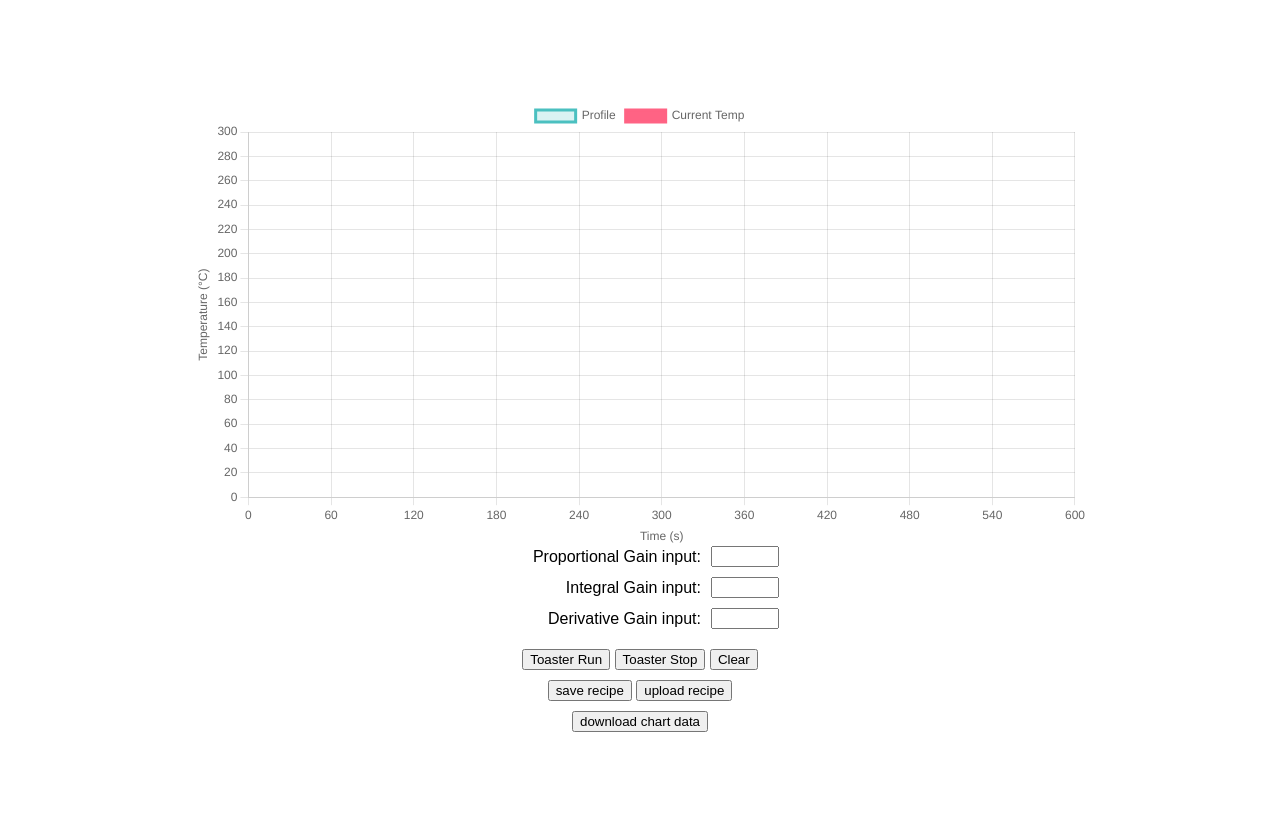
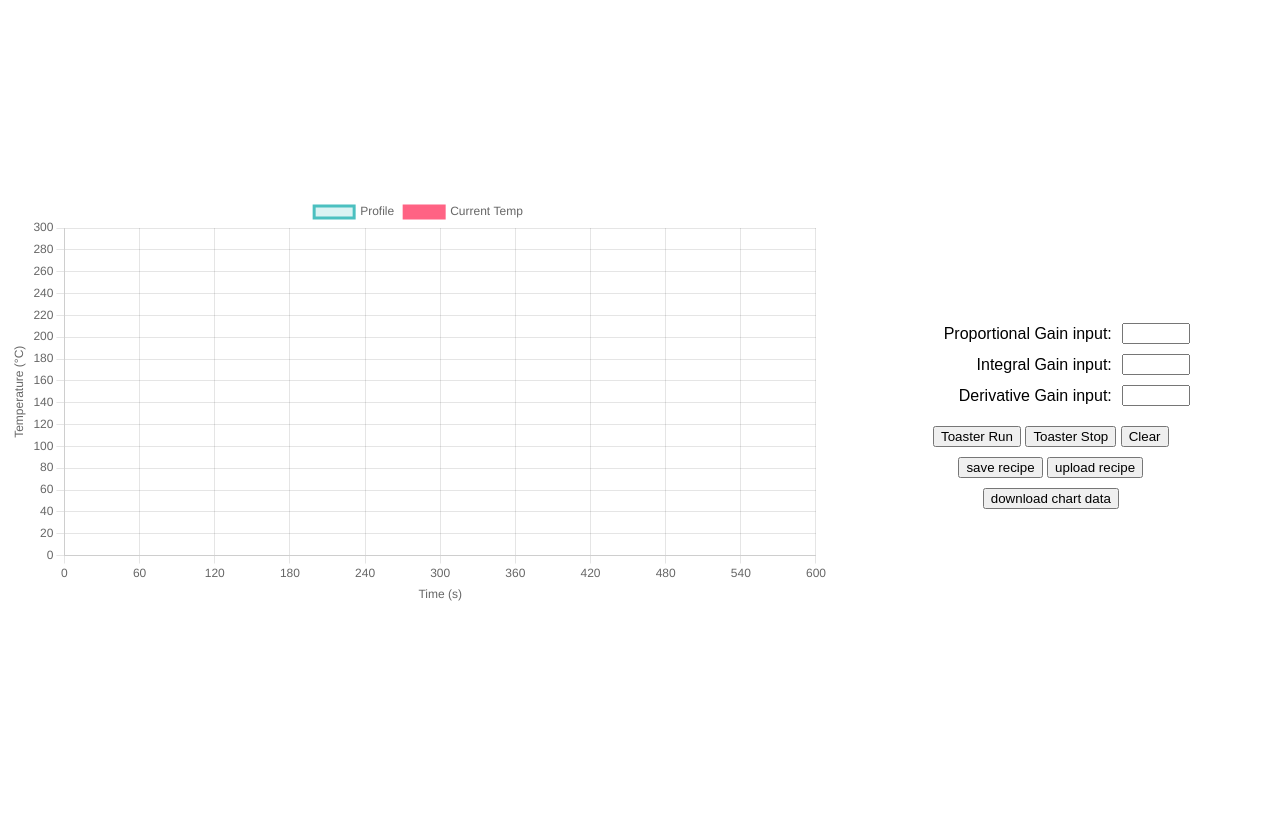
Before and after one commit to knkm3001/smart-toaster, a Flask app: page / in a window 1280 px wide. Before the commit the page ends 732 px from the top, so only its background shows below. Run offline with Flask 3, Linux system fonts and the light colour scheme; data that the repository does not hold is empty.

Commit message:
レスポンシブ化

```diff
--- a/api-server/src/static/css/styles.css
+++ b/api-server/src/static/css/styles.css
@@ -1,19 +1,45 @@
-body {
+.container {
     font-family: Arial, sans-serif;
     height: 100vh;
     margin: 0;
     padding: 0;
     display: flex;
-    flex-direction: column;
+    flex-wrap: wrap;
+}
+
+/* デフォルトは縦方向 */
+.chart-container, .info-container {
+    width: 100%;
+    height: 50%;
+    display: flex;
+    justify-content: center;
     align-items: center;
-    justify-content: center;
-    flex-wrap: wrap; /* 子要素が必要に応じて折り返されるように設定 */
+    flex-direction: column; /* 子要素を縦に並べる */
+    font-size: 16px;
+}
+
+/* 子要素のスタイルが影響を受けないようにする場合 */
+.chart-container > div, .info-container > div {
+    width: 100%; /* 子要素がコンテナの幅を完全に使用するように */
+    text-align: center;
+}
+
+/* 横長の画面の場合 */
+@media screen and (orientation: landscape) {
+
+    .chart-container {
+        width: 65%;
+        height: 100%;
+    }
+
+    .info-container {
+        width: 35%;
+        height: 100%;
+    }
+
 }
 
 .chart-container {
-    width: 70%;
-    /* 高さを少し縮小または具体的な値に設定 */
-    height: 50%;
     position: relative;
     margin-bottom: 20px;
     text-align: right;
@@ -30,10 +56,6 @@ canvas {
 }
 
 .info-container {
-    height: 20%;
-    width: 100%;
-    display: flex;
-    flex-direction: column;
     align-items: center;
     margin-bottom: 20px;
 }
@@ -45,7 +67,9 @@ canvas {
 
 .input-group {
     display: flex;
+    justify-content: center;
     align-items: center;
+    margin: auto;
     margin-bottom: 10px; /* グループ間のスペース */
 }
 
--- a/api-server/src/templates/index.html
+++ b/api-server/src/templates/index.html
@@ -10,7 +10,7 @@
     <link rel="stylesheet" href="{{ url_for('static', filename='css/styles.css') }}">
 </head>
 <body>
-
+    <div class="container">
         <div class="chart-container">
             <div>
                 <canvas id="temperatureChart"></canvas>
@@ -59,7 +59,7 @@
                 <button id="downloadChartData">download chart data</button>
             </div>
         </div>
-
+    </div>
     <script src="{{ url_for('static', filename='app.js') }}"></script>
 </body>
 </html>
```
Lines whose indentation alone changed are shown as unchanged.
